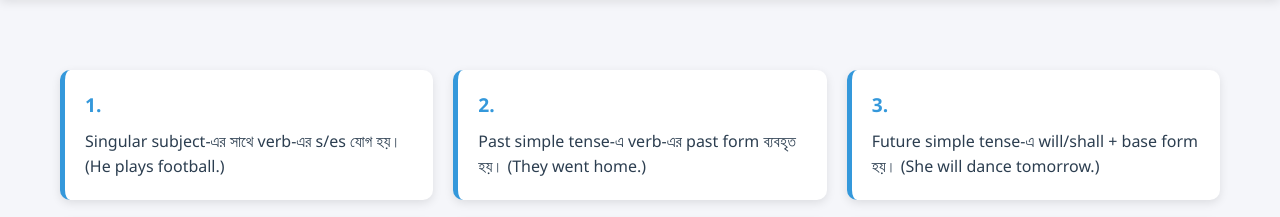
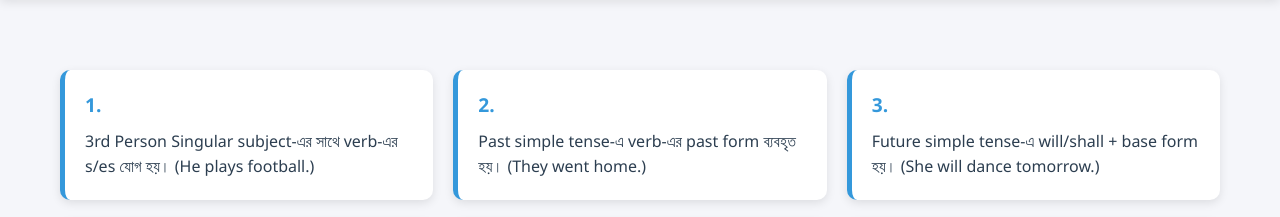
Before and after one commit to mmhasanzone/mmhasanzone.github.io, a plain HTML site: page right-form-of-verb.html in a window 1280 px wide. Shown: the part 174-391 px from the top of the page. Drawn offline with nearby package versions, Linux system fonts and the light colour scheme.

Commit message:
Update right-form-of-verb.html

```diff
--- a/right-form-of-verb.html
+++ b/right-form-of-verb.html
@@ -276,7 +276,7 @@
 
     <div class="container">
         <div class="rules">
-        <div class="rule"><strong>1.</strong> Singular subject-এর সাথে verb-এর s/es যোগ হয়। (He plays football.)</div>
+        <div class="rule"><strong>1.</strong> 3rd Person Singular subject-এর সাথে verb-এর s/es যোগ হয়। (He plays football.)</div>
         <div class="rule"><strong>2.</strong> Past simple tense-এ verb-এর past form ব্যবহৃত হয়। (They went home.)</div>
         <div class="rule"><strong>3.</strong> Future simple tense-এ will/shall + base form হয়। (She will dance tomorrow.)</div>
         <div class="rule"><strong>4.</strong> Auxiliary verb (is/am/are/was/were) + verb-এর ing form হয়। (She is singing now.)</div>
```
